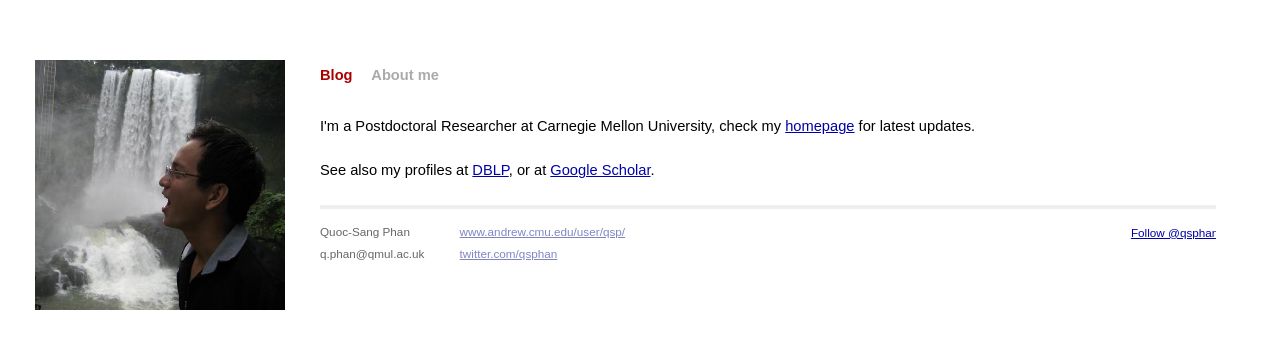
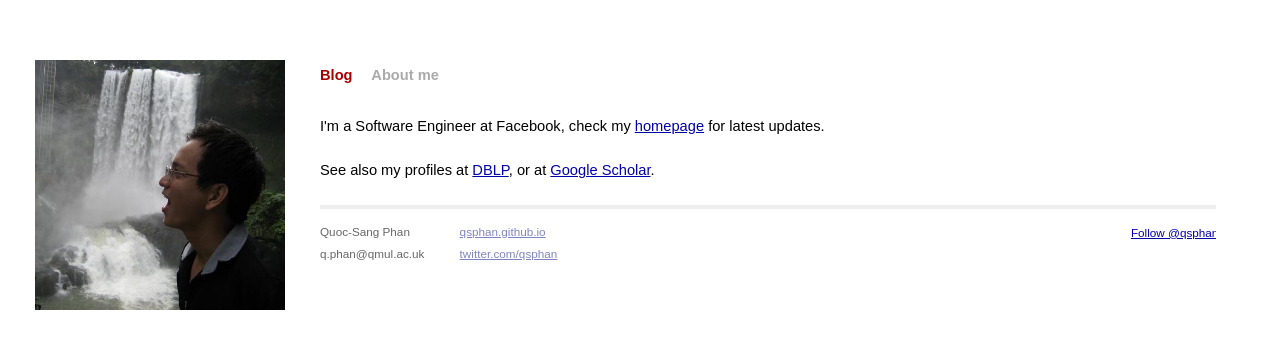
Before and after one commit to dark2bright/dark2bright.github.io, a Jekyll site: the page built from about.html, in a window 1280 px wide. Shown: the top 349 px of the page. Built offline with Jekyll 4.4.1, drawn with Linux system fonts in a browser that asks for light colours; comment, search, counter and statistics services are not loaded.

Commit message:
update contact

```diff
--- a/_layouts/default.html
+++ b/_layouts/default.html
@@ -70,7 +70,7 @@
 	    </div>
 	    <div class="contact">
 	      <p>
-		<a href="http://www.andrew.cmu.edu/user/qsp/">www.andrew.cmu.edu/user/qsp/</a><br />
+		<a href="http://qsphan.github.io/">qsphan.github.io</a><br />
 		<a href="http://twitter.com/qsphan/">twitter.com/qsphan</a>
 	      </p>
 	    </div>
--- a/about.html
+++ b/about.html
@@ -4,7 +4,7 @@ title: Quoc-Sang Phan
 ---
 
 <div id="home">
-  <p>I'm a Postdoctoral Researcher at Carnegie Mellon University, check my <a href="http://www.andrew.cmu.edu/user/qsp/">homepage</a> for latest updates.
+  <p>I'm a Software Engineer at Facebook, check my <a href="https://research.fb.com/people/phan-sang/">homepage</a> for latest updates.
   <br/><br/>
 
   See also my profiles at <a href="http://www.informatik.uni-trier.de/~ley/pers/hc/p/Phan:Quoc=Sang.html">DBLP</a>, or at <a href="http://scholar.google.com/citations?user=4IkvERIAAAAJ&hl=en">Google Scholar</a>.
```
